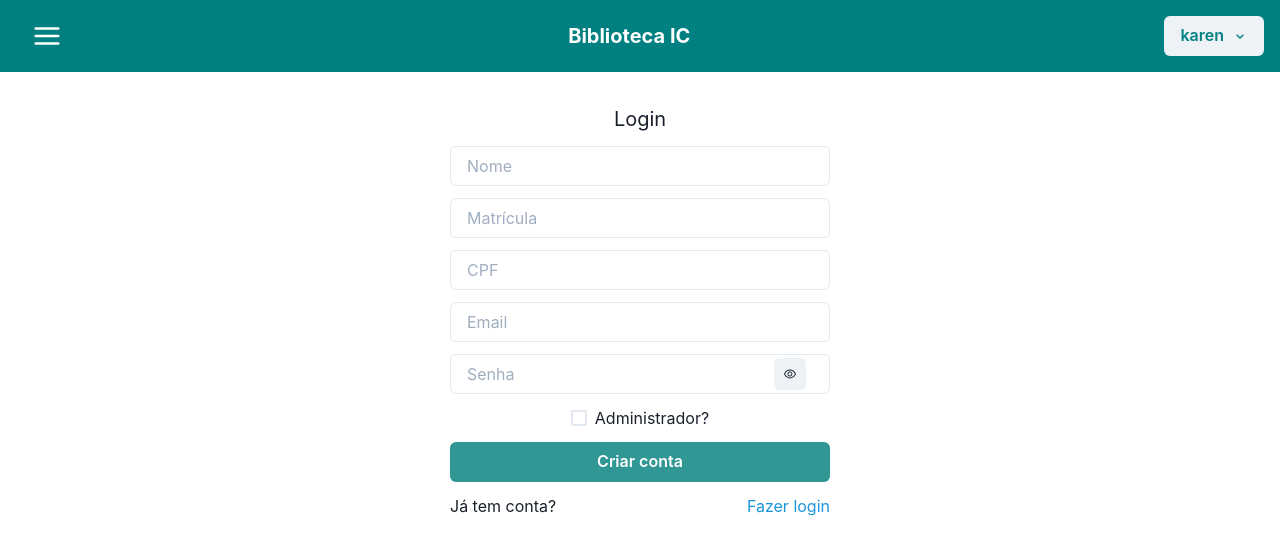
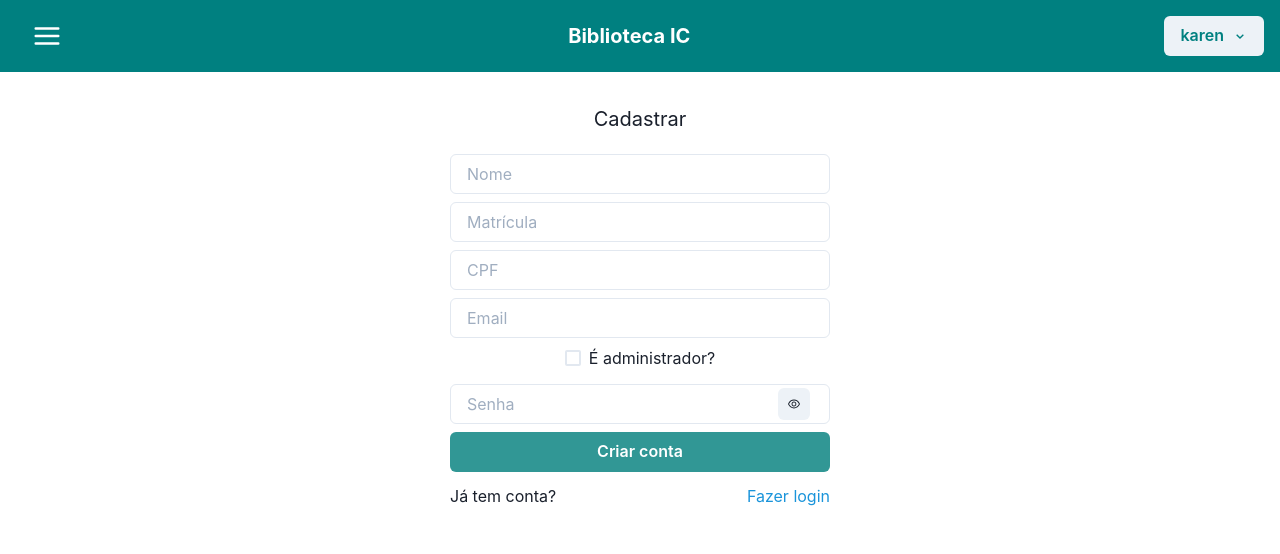
Before and after one commit to biblioteca-ic/biblioteca-ic, a React (Create React App) app in the folder front-end/: page /register in a window 1280 px wide. Shown: the top 554 px of the page. Built offline with nearby package versions, Linux system fonts and the light colour scheme.

Commit message:
refactor login and register form

```diff
--- a/front-end/src/pages/Login/index.tsx
+++ b/front-end/src/pages/Login/index.tsx
@@ -1,20 +1,53 @@
 import * as React from 'react';
-import { Link, Box, Text, Input, InputGroup, InputRightElement, Button, Stack, IconButton } from '@chakra-ui/react';
+import {
+  Link,
+  Box,
+  Text,
+  Input,
+  InputGroup,
+  InputRightElement,
+  Button,
+  Stack,
+  IconButton,
+  FormControl,
+  FormErrorMessage,
+} from '@chakra-ui/react';
 import { useHistory } from 'react-router-dom';
 import { AiOutlineEye, AiOutlineEyeInvisible } from 'react-icons/ai';
+import { useForm } from 'react-hook-form';
+import { yupResolver } from '@hookform/resolvers/yup';
+import * as yup from 'yup';
 import { Page } from '../../components/Page';
 
+const schema = yup.object().shape({
+  cpf: yup
+    .string()
+    // .matches(/(^\d{3}\x2E\d{3}\x2E\d{3}\x2D\d{2}$)$/, 'Precisa estar no formato de CPF') // regex para cpf
+    .required('CPF é obrigatório'),
+  password: yup.string().required('Senha é obrigatória'),
+});
+
 const Login = () => {
-  const [cpf, setCpf] = React.useState<string>('');
-  const [password, setPassword] = React.useState<string>('');
   const [show, setShow] = React.useState(false);
+
+  const {
+    register,
+    handleSubmit,
+    formState: { errors },
+    reset,
+  } = useForm({
+    resolver: yupResolver(schema),
+  });
 
   const history = useHistory();
   const handleClick = () => setShow(!show);
 
-  const handleLogin = () => {
+  const onSubmitLogin = (data: any) => {
+    // colocar type/interface
     // verificar credenciais e redirecionar para a dashboard
-    history.push('/dashboard');
+    // history.push('/dashboard');
+    console.log({ data });
+    reset();
   };
 
   return (
@@ -22,34 +55,35 @@ const Login = () => {
       <Box textAlign="center" fontSize="xl" p={8} display="flex" justifyContent="center">
         <Stack spacing={3} display="flex" alignItems="center" w="80%" maxW={380} minW={320}>
           <Text>Login</Text>
-          <Input value={cpf} onChange={e => setCpf(e.target.value)} placeholder="CPF" />
+          <form style={{ width: '100%' }} onSubmit={handleSubmit(onSubmitLogin)}>
+            <FormControl my={2} isInvalid={errors.cpf?.message}>
+              <Input {...register('cpf')} placeholder="CPF" />
+              {!!errors.cpf?.message && <FormErrorMessage>{errors.cpf.message}</FormErrorMessage>}
+            </FormControl>
 
+            <FormControl my={2} isInvalid={errors.password?.message}>
               <InputGroup size="md" maxW={380}>
-            <Input
-              value={password}
-              onChange={e => setPassword(e.target.value)}
-              pr="4.5rem"
-              type={show ? 'text' : 'password'}
-              placeholder="Senha"
-            />
+                <Input {...register('password')} type={show ? 'text' : 'password'} placeholder="Senha" />
                 <InputRightElement width="4.5rem">
                   {show ? (
                     <IconButton
                       aria-label="Esconder senha"
                       icon={<AiOutlineEyeInvisible />}
-                  mr={2}
                       size="sm"
                       onClick={handleClick}
                     />
                   ) : (
-                <IconButton aria-label="Mostrar senha" icon={<AiOutlineEye />} mr={2} size="sm" onClick={handleClick} />
+                    <IconButton aria-label="Mostrar senha" icon={<AiOutlineEye />} size="sm" onClick={handleClick} />
                   )}
                 </InputRightElement>
               </InputGroup>
+              {!!errors.cpf?.message && <FormErrorMessage>{errors.password?.message}</FormErrorMessage>}
+            </FormControl>
 
-          <Button colorScheme="teal" size="md" w="100%" onClick={() => handleLogin()}>
+            <Button colorScheme="teal" size="md" w="100%" type="submit">
               Entrar
             </Button>
+          </form>
 
           <Box width="100%" display="flex" justifyContent="space-between">
             <Text fontSize="md">Ainda não tem conta?</Text>
--- a/front-end/src/pages/Register/index.tsx
+++ b/front-end/src/pages/Register/index.tsx
@@ -10,10 +10,31 @@ import {
   Button,
   Stack,
   IconButton,
+  FormControl,
+  FormErrorMessage,
 } from '@chakra-ui/react';
 import { useHistory } from 'react-router-dom';
 import { AiOutlineEye, AiOutlineEyeInvisible } from 'react-icons/ai';
+import { useForm } from 'react-hook-form';
+import { yupResolver } from '@hookform/resolvers/yup';
+import * as yup from 'yup';
 import { Page } from '../../components/Page';
+
+const schema = yup.object().shape({
+  cpf: yup
+    .string()
+    // .matches(/(^\d{3}\x2E\d{3}\x2E\d{3}\x2D\d{2}$)$/, 'Precisa estar no formato de CPF') // regex para cpf
+    .required('CPF é obrigatório'),
+  email: yup.string().email('Precisa ser um e-mail válido.').required('E-mail é obrigatório'),
+  matricula: yup.string().required('Matrícula é obrigatória'),
+  name: yup.string().required('Nome é obrigatório'),
+  admin: yup.boolean(),
+  password: yup.string().required('Senha é obrigatória'),
+  confirmPassword: yup
+    .string()
+    .required('Por favor, confirme sua senha')
+    .oneOf([yup.ref('password'), null], 'Senhas não são iguais.'),
+});
 
 const Register = () => {
   const [nome, setNome] = React.useState<string>('');
@@ -24,55 +45,81 @@ const Register = () => {
   const [admin, setAdmin] = React.useState<boolean>(false);
   const [show, setShow] = React.useState<boolean>(false);
 
+  const {
+    register,
+    handleSubmit,
+    formState: { errors },
+    reset,
+  } = useForm({
+    resolver: yupResolver(schema),
+  });
+
   const history = useHistory();
   const handleClick = () => setShow(!show);
 
-  const handleReguister = () => {
+  const onSubmitRegister = (data: any) => {
+    // colocar type/interface
     // verificar credenciais e redirecionar para a dashboard
-    history.push('/dashboard');
+    // history.push('/dashboard');
+    console.log({ data });
+    reset();
   };
 
   return (
     <Page>
       <Box textAlign="center" fontSize="xl" p={8} display="flex" justifyContent="center">
         <Stack spacing={3} display="flex" alignItems="center" w="80%" maxW={380} minW={320}>
-          <Text>Login</Text>
-          <Input value={nome} onChange={e => setNome(e.target.value)} placeholder="Nome" />
+          <Text>Cadastrar</Text>
 
-          <Input value={matricula} onChange={e => setMatricula(e.target.value)} placeholder="Matrícula" />
+          <form style={{ width: '100%' }} onSubmit={handleSubmit(onSubmitRegister)}>
+            <FormControl my={2} isInvalid={errors.name?.message}>
+              <Input {...register('name')} placeholder="Nome" />
+              {!!errors.name?.message && <FormErrorMessage>{errors.name.message}</FormErrorMessage>}
+            </FormControl>
 
-          <Input value={cpf} onChange={e => setCpf(e.target.value)} placeholder="CPF" />
+            <FormControl my={2} isInvalid={errors.matricula?.message}>
+              <Input {...register('matricula')} placeholder="Matrícula" />
+              {!!errors.matricula?.message && <FormErrorMessage>{errors.matricula.message}</FormErrorMessage>}
+            </FormControl>
 
-          <Input value={email} onChange={e => setEmail(e.target.value)} placeholder="Email" />
+            <FormControl my={2} isInvalid={errors.cpf?.message}>
+              <Input {...register('cpf')} placeholder="CPF" />
+              {!!errors.cpf?.message && <FormErrorMessage>{errors.cpf.message}</FormErrorMessage>}
+            </FormControl>
 
+            <FormControl my={2} isInvalid={errors.email?.message}>
+              <Input {...register('email')} type="email" placeholder="Email" />
+              {!!errors.email?.message && <FormErrorMessage>{errors.email.message}</FormErrorMessage>}
+            </FormControl>
+
+            <FormControl my={2} isInvalid={errors.admin?.message}>
+              <Checkbox {...register('admin')}>É administrador?</Checkbox>
+              {!!errors.admin?.message && <FormErrorMessage>{errors.admin.message}</FormErrorMessage>}
+            </FormControl>
+
+            <FormControl my={2} isInvalid={errors.password?.message}>
               <InputGroup size="md" maxW={380}>
-            <Input
-              value={password}
-              onChange={e => setPassword(e.target.value)}
-              pr="4.5rem"
-              type={show ? 'text' : 'password'}
-              placeholder="Senha"
-            />
+                <Input {...register('password')} type={show ? 'text' : 'password'} placeholder="Senha" />
                 <InputRightElement width="4.5rem">
                   {show ? (
                     <IconButton
                       aria-label="Esconder senha"
                       icon={<AiOutlineEyeInvisible />}
-                  mr={2}
                       size="sm"
                       onClick={handleClick}
                     />
                   ) : (
-                <IconButton aria-label="Mostrar senha" icon={<AiOutlineEye />} mr={2} size="sm" onClick={handleClick} />
+                    <IconButton aria-label="Mostrar senha" icon={<AiOutlineEye />} size="sm" onClick={handleClick} />
                   )}
                 </InputRightElement>
               </InputGroup>
+              {!!errors.cpf?.message && <FormErrorMessage>{errors.password?.message}</FormErrorMessage>}
+            </FormControl>
 
-          <Checkbox isChecked={admin}>Administrador?</Checkbox>
-
-          <Button colorScheme="teal" size="md" w="100%" onClick={() => handleReguister()}>
+            <Button colorScheme="teal" size="md" w="100%" type="submit">
               Criar conta
             </Button>
+          </form>
 
           <Box width="100%" display="flex" justifyContent="space-between">
             <Text fontSize="md">Já tem conta?</Text>
```
Lines whose indentation alone changed are shown as unchanged.
